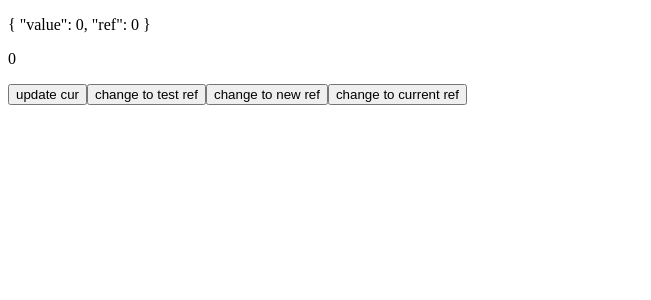
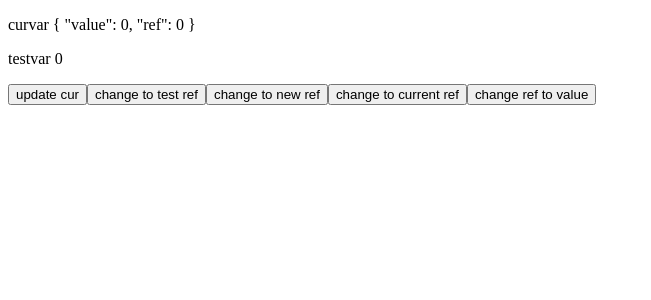
Before and after one commit to YuqiaoS/hello-vue, a Vue app: page / in a window 1280 px wide. Shown: the top 300 px of the page, without its empty margins (0-651 px from the left). Built offline with nearby package versions, Linux system fonts and the light colour scheme.

Commit message:
update reactive attr ref to val = update reactive attr

```diff
--- a/src/components/TestCompFn.vue
+++ b/src/components/TestCompFn.vue
@@ -1,10 +1,12 @@
 <template>
     <div>
-        <p>{{curVar}}</p><p>{{testVar}}</p>
+        <p>curvar {{curVar}}</p>
+        <p>testvar {{testVar}}</p>
         <button @click="updateCurVar">update cur</button>
         <button @click="changeToTestRef">change to test ref</button>
         <button @click="changeToNewRef">change to new ref</button>
         <button @click="changeToCurrent">change to current ref</button>
+        <button @click="changeRefToNewVal">change ref to value</button>
     </div>
 </template>
 
@@ -18,6 +20,7 @@ export default {
         curVar,
         changeToNewRef,
         changeToTestRef,
+        changeRefToNewVal,
         updateCurVar,
         changeToCurrent
     } = useTest()
@@ -31,6 +34,7 @@ export default {
         curVar,
         changeToNewRef,
         changeToTestRef,
+        changeRefToNewVal,
         updateCurVar,
         changeToCurrent
     }
--- a/src/compositionFn/useTest.js
+++ b/src/compositionFn/useTest.js
@@ -26,6 +26,11 @@ export function useTest() {
     curVar.ref = ref(curVar.ref)
   }
 
+  // this actually just updates the ref and trigger reactivity. ofc.
+  const changeRefToNewVal = function(){
+    curVar.ref = 33
+  }
+
   const updateCurVar = function(){
     curVar.value++
     curVar.ref++
@@ -51,6 +56,7 @@ export function useTest() {
     curVar,
     changeToTestRef,
     changeToNewRef,
+    changeRefToNewVal,
     changeToCurrent,
     updateCurVar
   }
```
